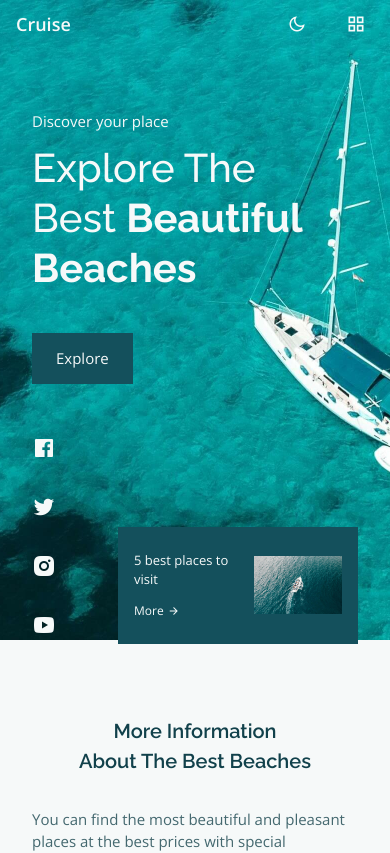
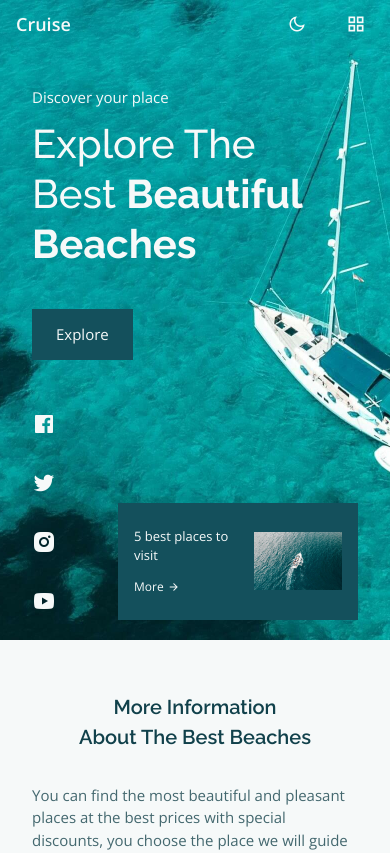
Before and after one commit to oMoFoLaYaN/Cruise, a React (Vite) app: page / in a window 390 px wide. Shown: the top 853 px of the page. Built offline with nearby package versions, Linux system fonts and the light colour scheme.

Commit message:
still on scroll reveal

```diff
--- a/src/components/Hero.jsx
+++ b/src/components/Hero.jsx
@@ -14,7 +14,7 @@ const Hero = () => (
         ssrReveal={true}
         distance="60px"
       >
-<div className={`relative ${layout.container} sm:mt-16 md:mt-36 lg:mt-12 gap-y-12 content-center grid gap-6 xl:grid-rows-[2fr_0.5fr] `}>
+<div className={`relative ${layout.container} sm:mt-10 md:mt-36 lg:mt-12 gap-y-12 content-center grid gap-6 xl:grid-rows-[2fr_0.5fr] `}>
     <div className="md:self-end leading-tight">
       <span className="text-water-100 block font-medium mb-3">Discover your place</span>
       <h1 className="text-[length:var(--biggest-font-size)] font-medium mb-10 text-water-100 dark:text-water-100">
```
